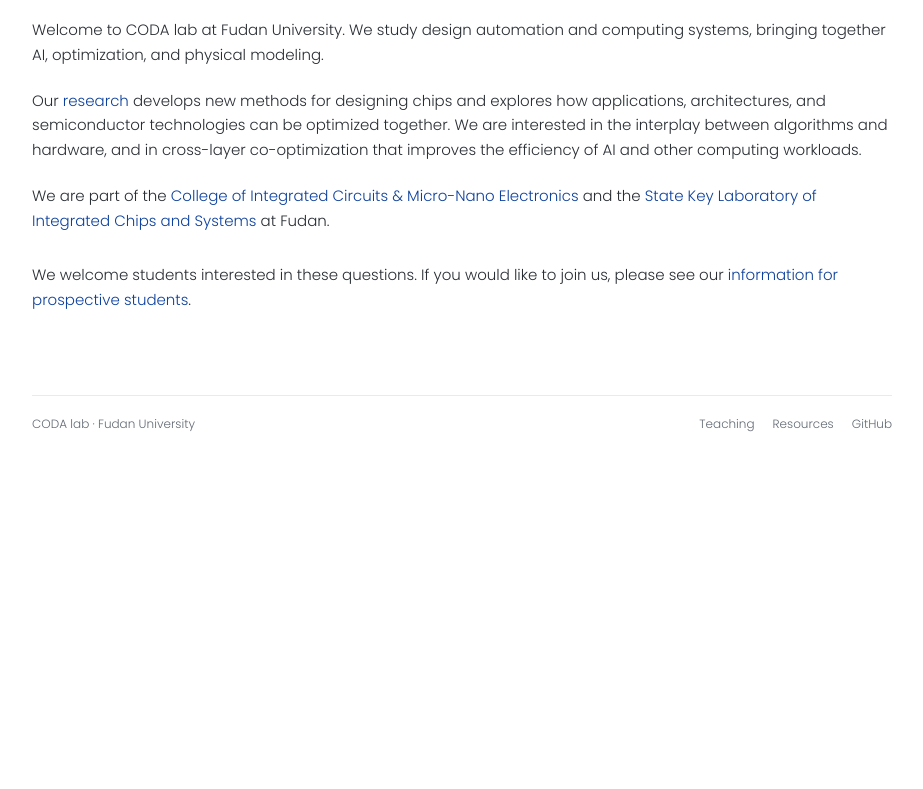
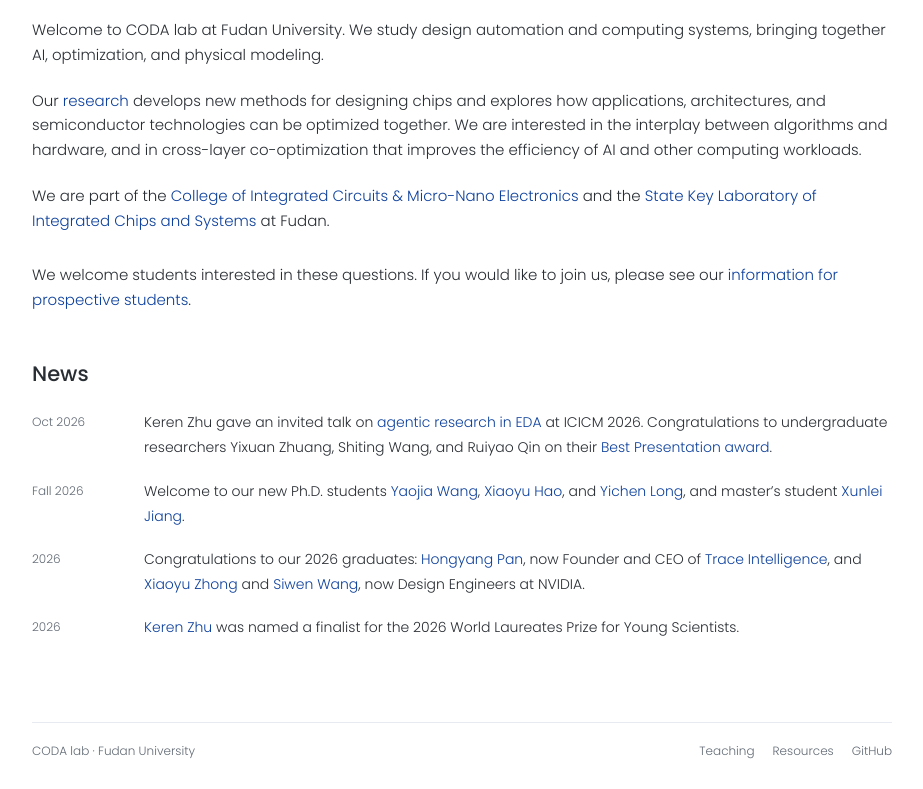
Before and after one commit to krzhu/krzhu.github.io, a Jekyll site: the page built from _pages/about.md, in a window 1280 px wide. Shown: the part 823-1612 px from the top of the page, without its empty margins (178-1101 px from the left). Built offline with Jekyll 4.4.1, drawn with Linux system fonts in a browser that asks for light colours; before the commit the page ends 1285 px from its top, so only the background shows below that.

Commit message:
Add lab news and ICICM presentation update

```diff
--- /dev/null
+++ b/_data/news.yml
@@ -0,0 +1,43 @@
+# Draft entries are visible in local development only. Set published: true
+# after editorial approval. Dates retain the precision supported by the CV;
+# order is editorial order, not an inferred event date.
+- id: icicm-best-presentation-2026
+  order: 80
+  date: "2026-10"
+  label: "Oct 2026"
+  published: true
+  text: >-
+    Keren Zhu gave an invited talk on
+    [agentic research in EDA](/blog/when-algorithmic-exploration-becomes-cheap/)
+    at ICICM 2026. Congratulations to undergraduate researchers Yixuan Zhuang,
+    Shiting Wang, and Ruiyao Qin on their [Best Presentation award](/publications/#paper-C68).
+
+- id: new-students-2026
+  order: 40
+  date: "2026"
+  label: "Fall 2026"
+  published: true
+  text: >-
+    Welcome to our new Ph.D. students [Yaojia Wang](/people/yaojia-wang/),
+    [Xiaoyu Hao](/people/xiaoyu-hao/), and [Yichen Long](/people/yichen-long/),
+    and master's student [Xunlei Jiang](/people/xunlei-jiang/).
+
+- id: graduates-2026
+  order: 30
+  date: "2026"
+  label: "2026"
+  published: true
+  text: >-
+    Congratulations to our 2026 graduates: [Hongyang Pan](/people/hongyang-pan/),
+    now Founder and CEO of [Trace Intelligence](https://www.traceic.com/),
+    and [Xiaoyu Zhong](/people/xiaoyu-zhong/) and [Siwen Wang](/people/siwen-wang/),
+    now Design Engineers at NVIDIA.
+
+- id: world-laureates-finalist-2026
+  order: 20
+  date: "2026"
+  label: "2026"
+  published: true
+  text: >-
+    [Keren Zhu](/keren/) was named a finalist for the
+    2026 World Laureates Prize for Young Scientists.
--- /dev/null
+++ b/_includes/news.html
@@ -0,0 +1,23 @@
+{% assign news_items = site.data.news | where: 'published', true | sort: 'order' | reverse %}
+{% if jekyll.environment != 'production' %}
+  {% assign news_items = site.data.news | sort: 'order' | reverse %}
+{% endif %}
+{% assign news_limit = include.limit | default: news_items.size %}
+{% if news_items.size > 0 %}
+{% if include.home %}
+<section class="home-news" aria-labelledby="news-heading">
+  <h2 id="news-heading">News</h2>
+{% endif %}
+  <ul class="news-list">
+    {% for item in news_items limit: news_limit %}
+    <li class="news-item" id="{{ item.id | escape }}">
+      <time class="news-date" datetime="{{ item.date | escape }}">{{ item.label | escape }}</time>
+      <div class="news-text">{{ item.text | markdownify }}</div>
+    </li>
+    {% endfor %}
+  </ul>
+{% if include.home %}
+  {% if news_items.size > news_limit %}<a class="news-archive-link" href="{{ '/news/' | relative_url }}">Older news →</a>{% endif %}
+</section>
+{% endif %}
+{% endif %}
--- a/_layouts/home.html
+++ b/_layouts/home.html
@@ -7,4 +7,5 @@ layout: academic
     <img src="{{ '/images/fudan-magnolia-hero.png' | relative_url }}" width="1672" height="941" fetchpriority="high" alt="White magnolia blossoms in front of the softly blurred laboratory entrance at Fudan.">
   </figure>
   <div class="home-introduction">{{ content }}</div>
+  {% include news.html home=true limit=6 %}
 </main>
--- a/assets/css/academic.css
+++ b/assets/css/academic.css
@@ -58,6 +58,15 @@ hr { border: 0; border-top: 1px solid var(--line); margin: 36px 0; }
 .home-hero img { display: block; width: 100%; height: auto; }
 .home-introduction p { margin-bottom: 21px; }
 .home-introduction p:last-child { margin-top: 30px; }
+.home-news { margin-top: 46px; }
+.home-news h2 { margin: 0 0 22px; }
+.news-list { list-style: none; margin: 0; padding: 0; }
+.news-item { display: grid; grid-template-columns: 90px minmax(0, 1fr); gap: 22px; margin: 0 0 18px; }
+.news-date { padding-top: 2px; color: var(--muted); font-size: 12px; white-space: nowrap; }
+.news-text { min-width: 0; font-size: 14px; line-height: 1.8; overflow-wrap: break-word; }
+.news-text p { margin: 0; }
+.news-archive-link { display: inline-block; margin-top: 6px; font-size: 12px; }
+.back-to-home { display: inline-block; margin-bottom: 30px; font-size: 13px; }
 .site-footer {
   width: min(860px, calc(100% - 48px)); margin: 82px auto 28px;
   padding-top: 18px; border-top: 1px solid var(--line);
@@ -217,6 +226,9 @@ th { font-weight: 500; }
   .publication-count { margin-top: 4px; }
 }
 @media (max-width: 540px) {
+  .news-item { grid-template-columns: 66px minmax(0, 1fr); gap: 14px; margin-bottom: 20px; }
+  .news-date { font-size: 10px; padding-top: 4px; }
+  .news-text { font-size: 13px; }
   .blog-entry { grid-template-columns: 1fr; gap: 18px; }
   .blog-thumbnail img { height: auto; max-height: 190px; }
   .people-grid { grid-template-columns: repeat(2, minmax(0, 1fr)); }
```
Also changed, not shown: README.md (+10 -0 lines), _pages/news.md (added, +9 -0 lines).
